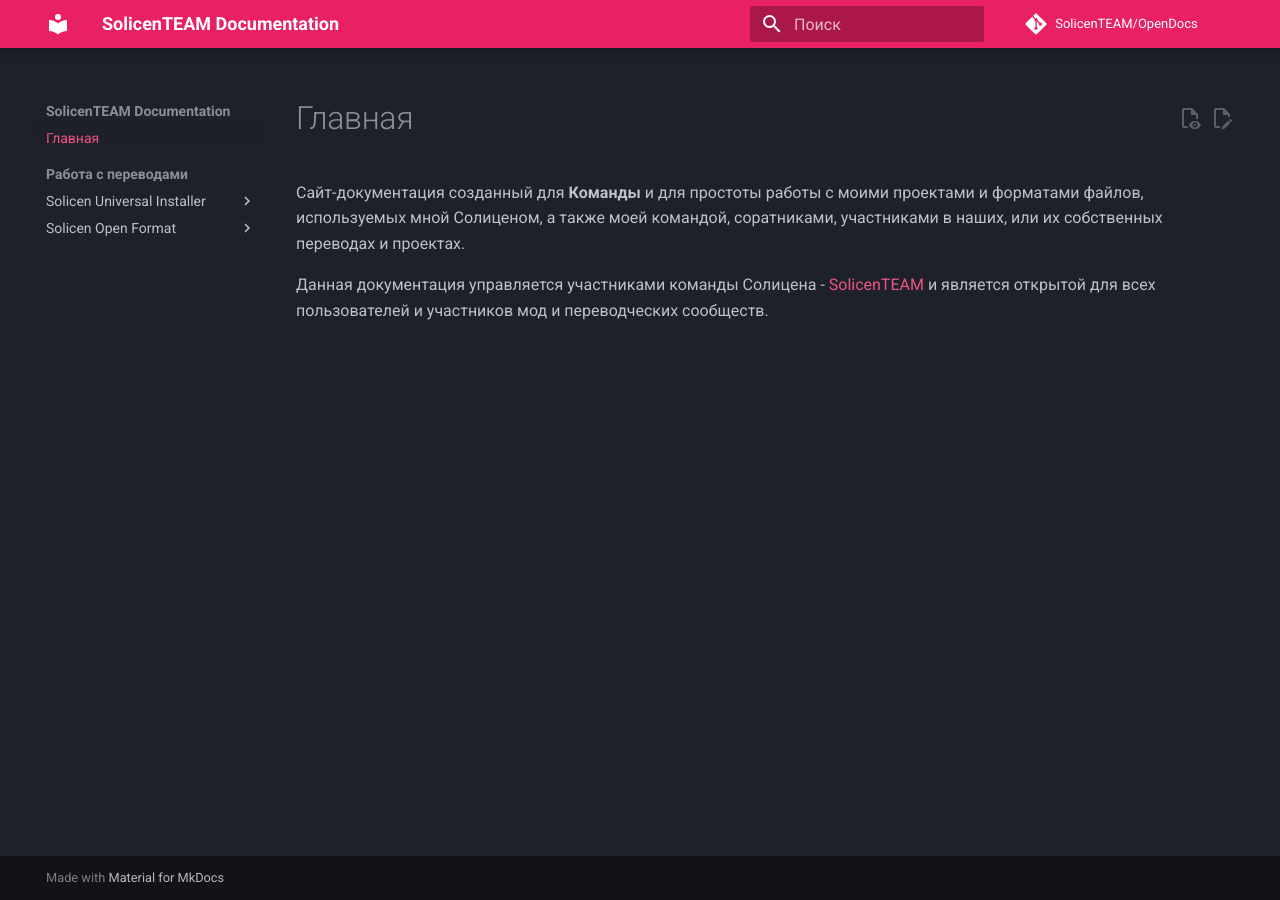
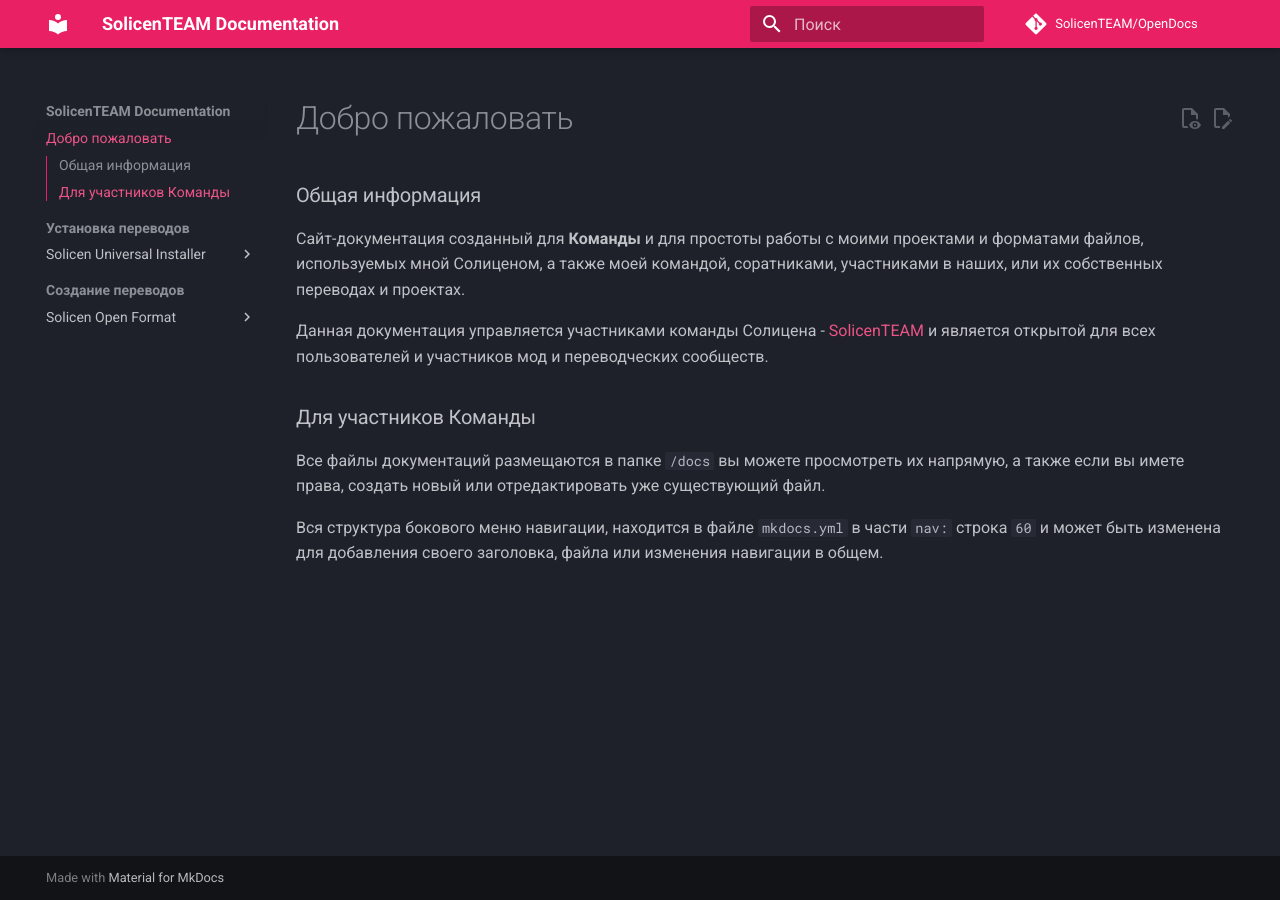
Before and after one commit to SolicenTEAM/OpenDocs, an MkDocs documentation site: the page built from docs/index.md, in a window 1280 px wide. Built offline with MkDocs 1.6.1 and Material for MkDocs 9.7.7, drawn with Linux system fonts in a browser that asks for light colours; comment, search, counter and statistics services are not loaded.

Commit message:
Добавление новой информации

```diff
--- a/docs/index.md
+++ b/docs/index.md
@@ -1,3 +1,10 @@
+### Общая информация
 Сайт-документация созданный для **Команды** и для простоты работы с моими проектами и форматами файлов, используемых мной Солиценом, а также моей командой, соратниками, участниками в наших, или их собственных переводах и проектах.
 
 Данная документация управляется участниками команды Солицена - [SolicenTEAM](https://github.com/SolicenTEAM) и является открытой для всех пользователей и участников мод и переводческих сообществ.
+
+
+### Для участников Команды
+Все файлы документаций размещаются в папке `/docs` вы можете просмотреть их напрямую, а также если вы имете права, создать новый или отредактировать уже существующий файл.
+
+Вся структура бокового меню навигации, находится в файле `mkdocs.yml` в части `nav:` строка `60` и может быть изменена для добавления своего заголовка, файла или изменения навигации в общем.
--- a/mkdocs.yml
+++ b/mkdocs.yml
@@ -1,5 +1,5 @@
 site_name: SolicenTEAM Documentation
-repo_url: https://solicenteam.github.io/OpenDocs/
+repo_url: https://github.com/SolicenTEAM/OpenDocs
 repo_name: SolicenTEAM/OpenDocs
 edit_uri: edit/master/docs/
 theme:
@@ -54,15 +54,16 @@
     - social
   extra:
     status:
-      new: Recently added
-      deprecated: Deprecated
+      new: Недавно добавлено
+      deprecated: Устарело
 
 nav:
-  - Главная: index.md
-  - Работа с переводами:
+  - Добро пожаловать: index.md
+  - Установка переводов:
     - Solicen Universal Installer:
       - Что за SUI?: SUI/WhatIsSUI.md
       - Функционал: SUI/Functional.md
+  - Создание переводов:
     - Solicen Open Format:
       - Открытый формат: SOFFormat.md
       - Работа с строками: strings.md
```
